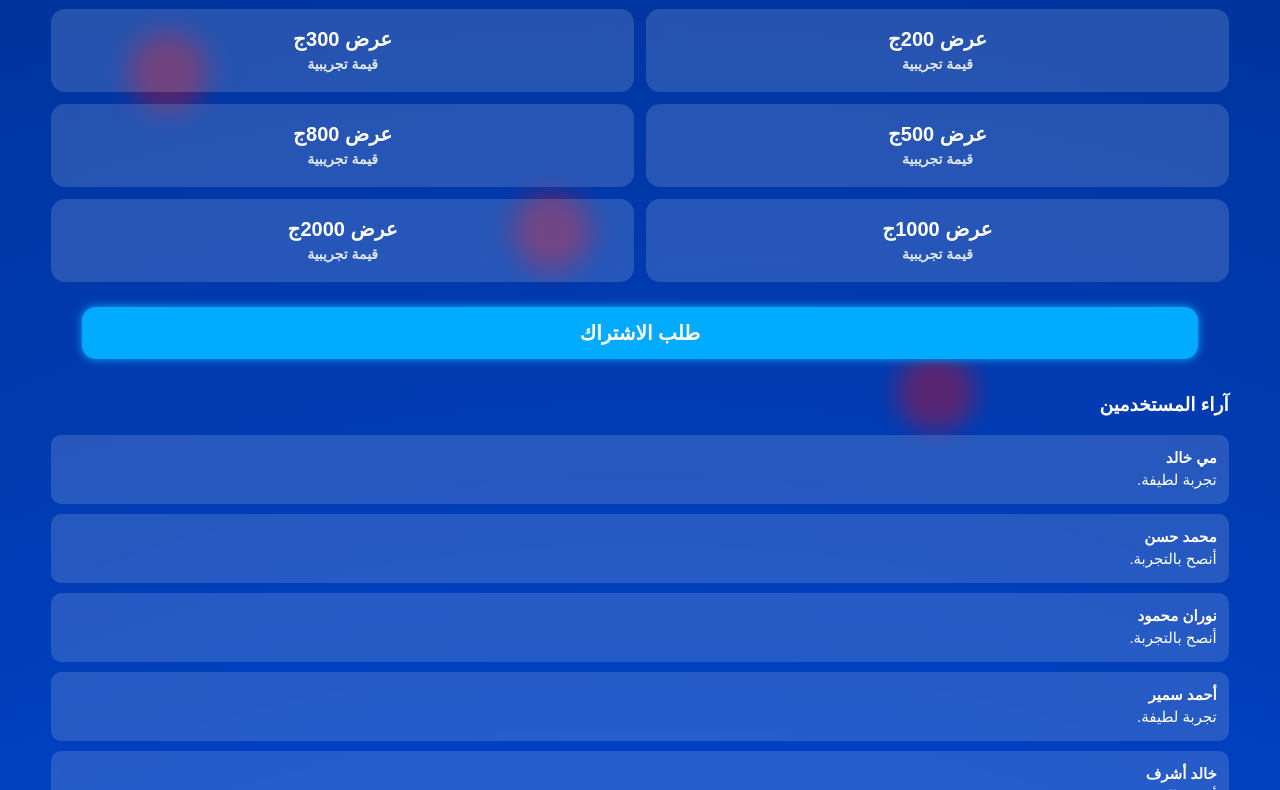
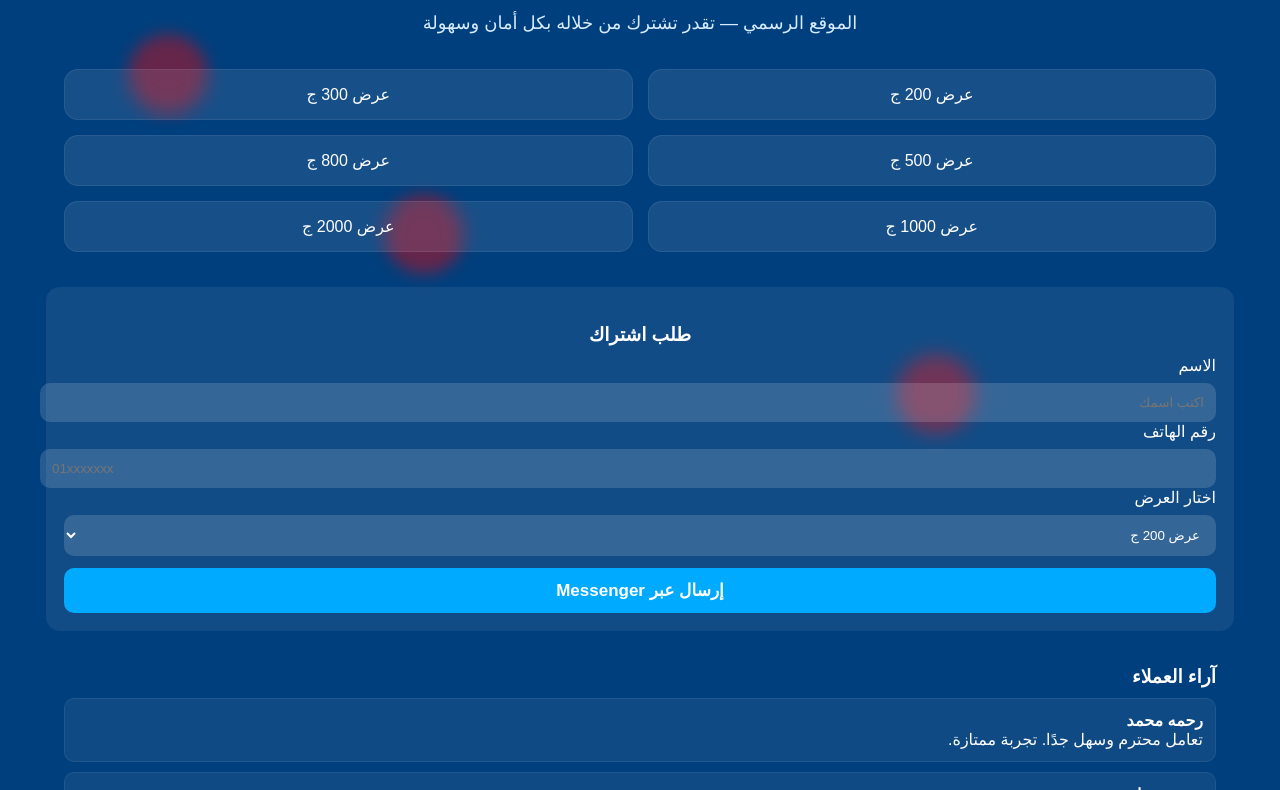
Before and after one commit to webfansf/Plinko-game-, a plain HTML site: page index.html in a window 1280 px wide. Shown: the part 119-909 px from the top of the page. Drawn offline with Linux system fonts and the light colour scheme.

Commit message:
Update index.html

```diff
--- a/index.html
+++ b/index.html
@@ -2,182 +2,212 @@
 <html lang="ar" dir="rtl">
 <head>
 <meta charset="UTF-8">
-<title>Plinko</title>
+<meta name="viewport" content="width=device-width, initial-scale=1.0">
+<title>PLINKO</title>
+
 <style>
 body {
   margin: 0;
   font-family: sans-serif;
-    background: radial-gradient(circle, #0055ff, #003399);
+  background: #003f7d;
   color: #fff;
   overflow-x: hidden;
 }
 
 /* كرات ضبابية */
-.balls {
-    position: fixed;
-    width: 100%;
-    height: 100%;
-    top: 0; left: 0;
-    overflow: hidden;
-    z-index: -1;
-}
-
 .ball {
   position: absolute;
   width: 80px;
   height: 80px;
-    background: red;
+  background: rgba(255,0,0,0.4);
   border-radius: 50%;
-    filter: blur(12px);
-    opacity: 0.35;
+  filter: blur(8px);
   animation: float 6s infinite ease-in-out;
 }
-
 @keyframes float {
-    0% { transform: translateY(0); }
-    50% { transform: translateY(-40px); }
-    100% { transform: translateY(0); }
+  0% { transform: translateY(0px); }
+  50% { transform: translateY(-30px); }
+  100% { transform: translateY(0px); }
 }
 
-/* عنوان PLINKO */
+/* كلمة PLINKO */
 .title {
   text-align: center;
   font-size: 55px;
-    font-weight: bold;
-    margin-top: 30px;
+  font-weight: 900;
+  margin-top: 40px;
   color: #fff;
-    text-shadow: 0 0 15px #fff, 0 0 25px #00aaff;
-    animation: glow 2s infinite alternate;
+  animation: glow 2s infinite alternate ease-in-out;
 }
 @keyframes glow {
   from { text-shadow: 0 0 10px #fff; }
-    to   { text-shadow: 0 0 25px #00aaff; }
+  to   { text-shadow: 0 0 25px #00c8ff; }
 }
 
-/* نص تحت العنوان */
+/* النص تحت العنوان */
 .sub-text {
   text-align: center;
+  font-size: 18px;
   margin-top: -10px;
-    font-size: 16px;
-    opacity: 0.9;
+  color: #d8ecff;
 }
 
 /* العروض */
 .offers {
   display: grid;
   grid-template-columns: repeat(2, 1fr);
-    gap: 12px;
-    margin: 25px auto;
-    width: 92%;
+  gap: 15px;
+  width: 90%;
+  margin: 35px auto;
 }
 
 .offer-box {
-    background: rgba(255,255,255,0.15);
+  background: rgba(255,255,255,0.09);
+  padding: 15px;
+  text-align: center;
+  border-radius: 14px;
+  backdrop-filter: blur(6px);
+  border: 1px solid rgba(255,255,255,0.08);
+  transition: 0.3s;
+}
+.offer-box:hover {
+  transform: scale(1.05);
+}
+
+/* نموذج طلب اشتراك */
+.form-section {
+  width: 90%;
+  margin: 20px auto;
+  background: rgba(255,255,255,0.07);
   padding: 18px;
   border-radius: 14px;
-    text-align: center;
   backdrop-filter: blur(6px);
-    font-size: 20px;
-    font-weight: bold;
 }
 
-.offer-box span {
-    font-size: 14px;
-    opacity: 0.85;
+.form-section input,
+.form-section select {
+  width: 100%;
+  padding: 12px;
+  margin-top: 8px;
+  border-radius: 10px;
+  border: none;
+  background: rgba(255,255,255,0.15);
+  color: #fff;
 }
 
-/* زر الاشتراك */
-.join-btn {
-    display: block;
-    width: 85%;
-    margin: 25px auto;
+.send-btn {
+  width: 100%;
+  padding: 12px;
+  margin-top: 12px;
   background: #00aaff;
+  border: none;
+  border-radius: 10px;
+  font-weight: bold;
+  font-size: 17px;
   color: #fff;
-    padding: 14px;
-    font-size: 20px;
-    text-align: center;
-    border-radius: 14px;
-    text-decoration: none;
-    font-weight: bold;
-    box-shadow: 0 0 10px #00aaff;
+  cursor: pointer;
 }
 
 /* التعليقات */
-.reviews-section {
-    width: 92%;
+.reviews {
+  width: 90%;
   margin: 35px auto;
 }
 
 .review-box {
-    background: rgba(255,255,255,0.15);
-    margin: 10px 0;
+  background: rgba(255,255,255,0.06);
   padding: 12px;
   border-radius: 10px;
-    line-height: 1.5;
-    font-size: 15px;
-    backdrop-filter: blur(4px);
+  margin-bottom: 10px;
+  border: 1px solid rgba(255,255,255,0.07);
 }
+
 </style>
 </head>
 <body>
 
-<div class="balls">
-    <div class="ball" style="top:20%; left:10%"></div>
-    <div class="ball" style="top:60%; left:70%"></div>
-    <div class="ball" style="top:40%; left:40%"></div>
+<!-- كرات ضبابية -->
+<div class="ball" style="top:20%; left:10%;"></div>
+<div class="ball" style="top:60%; left:70%;"></div>
+<div class="ball" style="top:40%; left:30%;"></div>
+
+<!-- العنوان -->
+<h1 class="title">PLINKO</h1>
+<p class="sub-text">الموقع الرسمي — تقدر تشترك من خلاله بكل أمان وسهولة</p>
+
+<!-- العروض صفين -->
+<div class="offers">
+  <div class="offer-box">عرض 200 ج</div>
+  <div class="offer-box">عرض 300 ج</div>
+  <div class="offer-box">عرض 500 ج</div>
+  <div class="offer-box">عرض 800 ج</div>
+  <div class="offer-box">عرض 1000 ج</div>
+  <div class="offer-box">عرض 2000 ج</div>
 </div>
 
-<div class="title">PLINKO</div>
-<div class="sub-text">الموقع الرسمي – تقدر تشترك من خلاله بكل أمان وسهولة</div>
+<!-- نموذج طلب اشتراك -->
+<div class="form-section">
+  <h3 style="text-align:center;margin-bottom:10px;">طلب اشتراك</h3>
 
-<!-- العروض -->
-<div class="offers">
-    <div class="offer-box">عرض 200ج <br><span>قيمة تجريبية</span></div>
-    <div class="offer-box">عرض 300ج <br><span>قيمة تجريبية</span></div>
-    <div class="offer-box">عرض 500ج <br><span>قيمة تجريبية</span></div>
-    <div class="offer-box">عرض 800ج <br><span>قيمة تجريبية</span></div>
-    <div class="offer-box">عرض 1000ج <br><span>قيمة تجريبية</span></div>
-    <div class="offer-box">عرض 2000ج <br><span>قيمة تجريبية</span></div>
+  <label>الاسم</label>
+  <input type="text" id="name" placeholder="اكتب اسمك">
+
+  <label>رقم الهاتف</label>
+  <input type="tel" id="phone" placeholder="01xxxxxxx">
+
+  <label>اختار العرض</label>
+  <select id="plan">
+    <option>عرض 200 ج</option>
+    <option>عرض 300 ج</option>
+    <option>عرض 500 ج</option>
+    <option>عرض 800 ج</option>
+    <option>عرض 1000 ج</option>
+    <option>عرض 2000 ج</option>
+  </select>
+
+  <button class="send-btn" onclick="sendMsg()">إرسال عبر Messenger</button>
 </div>
 
-<!-- زر الاشتراك -->
-<a class="join-btn" href="https://m.me/587333667807395?source=qr_link_share">طلب الاشتراك</a>
+<!-- التعليقات -->
+<div class="reviews">
+  <h3 style="margin-bottom:10px;">آراء العملاء</h3>
 
-<!-- التعليقات -->
-<div class="reviews-section">
-    <h3>آراء المستخدمين</h3>
-    <div class="reviews"></div>
+  <div id="reviewsContainer"></div>
 </div>
 
 <script>
-// تعليقات شكلية فقط
 const names = [
-    "محمد حسن","أحمد سمير","سارة أحمد","منة جمال","خالد أشرف","مريم حسن",
-    "شريف علي","حسن يوسف","ياسمين محمد","هدى مصطفى","بلال يوسف","زياد وليد",
-    "آية طارق","نوران محمود","إيمان فوزي","مي خالد","رحمة سمير"
+  "أحمد حسن","محمود أشرف","محمد صبري","يوسف إبراهيم","سيف علي",
+  "خالد محمود","مصطفى حسين","عمرو رضا","مروان أحمد","عمر حاتم",
+  "ياسمين وليد","آية خالد","منة أشرف","سارة سامي","رحمه محمد"
 ];
 
-const texts = [
-    "التعامل محترم جداً.",
-    "خدمة ممتازة ومريحة.",
-    "سهل جداً ومباشر.",
-    "شكراً على الاهتمام.",
-    "تجربة لطيفة.",
-    "سريعة وواضحة.",
-    "أنصح بالتجربة.",
-    "تعامل محترم."
-];
+// توليد 30 تعليق شكل عام
+let reviewsHTML = "";
+for(let i=0;i<30;i++){
+  const name = names[Math.floor(Math.random()*names.length)];
+  reviewsHTML += `
+    <div class="review-box">
+      <strong>${name}</strong><br>
+      تعامل محترم وسهل جدًا. تجربة ممتازة.
+    </div>
+  `;
+}
+document.getElementById("reviewsContainer").innerHTML = reviewsHTML;
 
-// توليد 50 تعليق
-for (let i = 0; i < 50; i++) {
-    const box = document.createElement("div");
-    box.className = "review-box";
+// إرسال ماسنجر
+function sendMsg(){
+  const name = document.getElementById("name").value;
+  const phone = document.getElementById("phone").value;
+  const plan = document.getElementById("plan").value;
 
-    const n = names[Math.floor(Math.random()*names.length)];
-    const t = texts[Math.floor(Math.random()*texts.length)];
+  if(!phone){
+    alert("من فضلك أدخل رقم الهاتف");
+    return;
+  }
 
-    box.innerHTML = `<strong>${n}</strong><br>${t}`;
-    document.querySelector(".reviews").appendChild(box);
+  const msg = `طلب اشتراك%0Aالاسم: ${name}%0Aالهاتف: ${phone}%0Aالعرض: ${plan}`;
+  window.open("https://m.me/587333667807395?ref=" + msg, "_blank");
 }
 </script>
 
```
Lines whose indentation alone changed are shown as unchanged.
